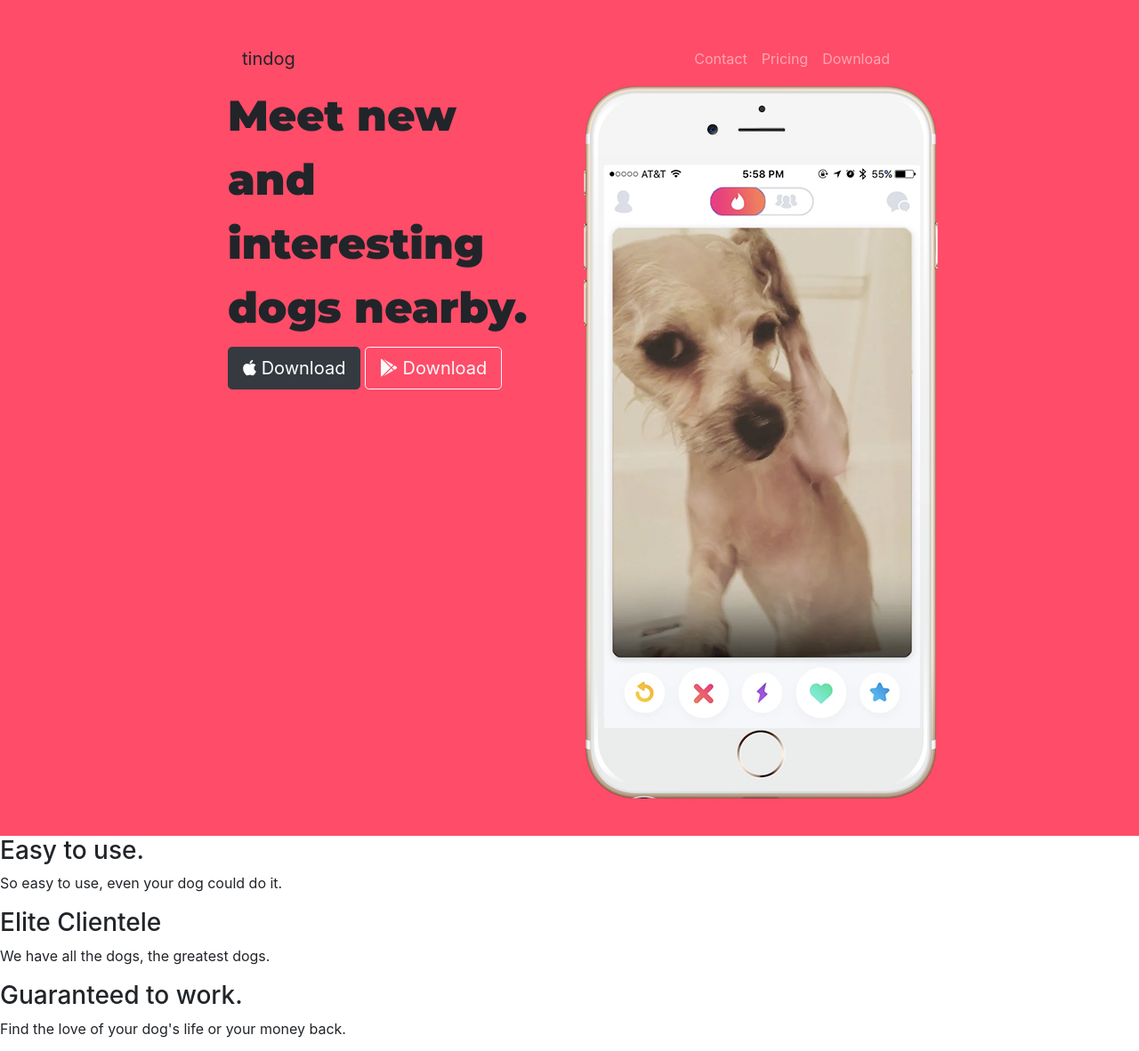
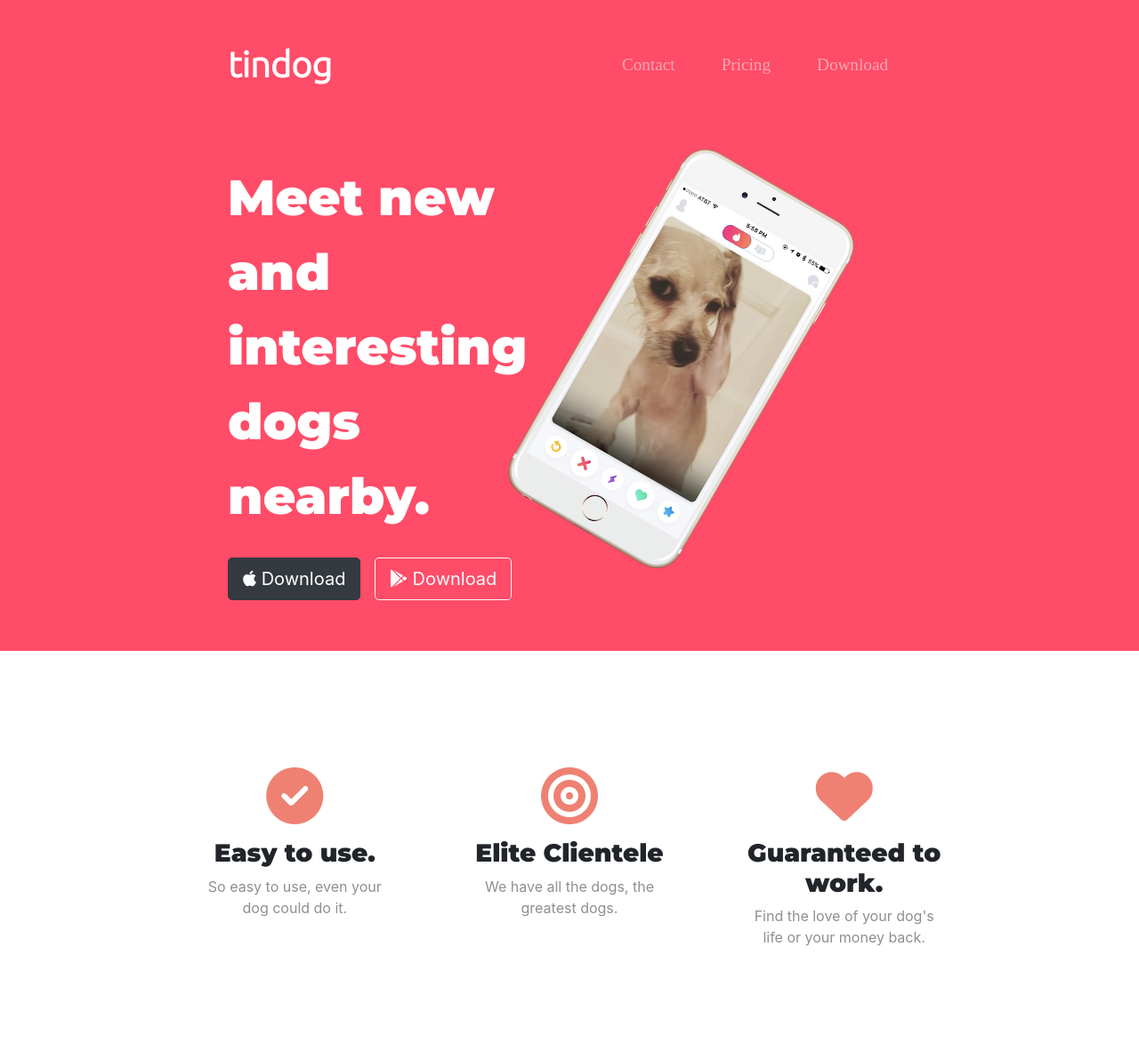
Before and after one commit to gabrieldudekvidal/tindog-bootstrap-4, a plain HTML site: page index.html in a window 1280 px wide. Shown: the top 1182 px of the page at 89% size. Drawn offline with nearby package versions, Linux system fonts and the light colour scheme.

Commit message:
finished bootstrap basics

```diff
--- a/css/styles.css
+++ b/css/styles.css
@@ -1,5 +1,11 @@
+
+body{
+ font-style: "Montserrat";
+}
+
 #title {
   background-color: #ff4c68;
+  color: #ffffff;
 }
 
 .container-fluid{
@@ -8,6 +14,69 @@ padding: 3% 20%;
 
 h1 {
   font-family: 'Montserrat', sans-serif;
-  font-size: 3rem;
+  font-size: 3.5rem;
   line-height: 1.5;
 }
+
+h3{
+  font-family: "Montserrat";
+}
+
+p{
+  color: #8F8F8F;
+}
+
+/* Navigation Bar*/
+
+.navbar{
+  padding: 0 0 4.5rem;
+}
+
+.navbar-brand {
+  font-family: "Ubuntu";
+  font-size: 2.5rem;
+  font-weight: bold;
+}
+
+.nav-item {
+  padding: 0 18px;
+}
+
+.nav-link {
+  font-size: 1.2rem;
+  font-family: "Montserrat-Light";
+}
+
+/* Download-Buttons */
+
+.download-button{
+  margin: 5% 3% 5% 0;
+}
+
+/* Title Image */
+
+.title-image{
+  width: 60%;
+  transform: rotate(30deg);
+}
+
+/* Features Section */
+/* "#" is used because it's an ID */
+
+#features {
+  padding: 7% 15%;
+}
+
+.feature-box{
+  text-align: center;
+  padding: 4.5%;
+}
+
+.icon{
+  color: #ef8172;
+  margin-bottom: 1rem;
+}
+
+.icon:hover{
+  color: #ff4c68;
+}
--- a/index.html
+++ b/index.html
@@ -8,19 +8,27 @@
   <meta name="viewport" content="width=device-width, initial-scale=1, shrink-to-fit=no">
 
   <!-- CSS Stylesheets -->
-  <link rel="stylesheet" href="https://maxcdn.bootstrapcdn.com/bootstrap/4.0.0/css/bootstrap.min.css" integrity="sha384-Gn5384xqQ1aoWXA+058RXPxPg6fy4IWvTNh0E263XmFcJlSAwiGgFAW/dAiS6JXm" crossorigin="anonymous">
+  <link rel="stylesheet" href="https://maxcdn.bootstrapcdn.com/bootstrap/4.0.0/css/bootstrap.min.css"
+    integrity="sha384-Gn5384xqQ1aoWXA+058RXPxPg6fy4IWvTNh0E263XmFcJlSAwiGgFAW/dAiS6JXm" crossorigin="anonymous">
   <link rel="stylesheet" href="css/styles.css">
 
   <!-- Google Fonts -->
-  <link href="https://fonts.googleapis.com/css2?family=Montserrat:wght@900&family=Ubuntu:wght@300&display=swap" rel="stylesheet">
+  <link href="https://fonts.googleapis.com/css2?family=Montserrat:wght@900&family=Ubuntu:wght@300&display=swap"
+    rel="stylesheet">
 
   <!-- Font Awesome -->
   <script src="https://kit.fontawesome.com/afc7b88311.js" crossorigin="anonymous"></script>
 
   <!-- Bootstrap Scripts -->
-  <script src="https://code.jquery.com/jquery-3.2.1.slim.min.js" integrity="sha384-KJ3o2DKtIkvYIK3UENzmM7KCkRr/rE9/Qpg6aAZGJwFDMVNA/GpGFF93hXpG5KkN" crossorigin="anonymous"></script>
-  <script src="https://cdnjs.cloudflare.com/ajax/libs/popper.js/1.12.9/umd/popper.min.js" integrity="sha384-ApNbgh9B+Y1QKtv3Rn7W3mgPxhU9K/ScQsAP7hUibX39j7fakFPskvXusvfa0b4Q" crossorigin="anonymous"></script>
-  <script src="https://maxcdn.bootstrapcdn.com/bootstrap/4.0.0/js/bootstrap.min.js" integrity="sha384-JZR6Spejh4U02d8jOt6vLEHfe/JQGiRRSQQxSfFWpi1MquVdAyjUar5+76PVCmYl" crossorigin="anonymous"></script>
+  <script src="https://code.jquery.com/jquery-3.2.1.slim.min.js"
+    integrity="sha384-KJ3o2DKtIkvYIK3UENzmM7KCkRr/rE9/Qpg6aAZGJwFDMVNA/GpGFF93hXpG5KkN" crossorigin="anonymous">
+  </script>
+  <script src="https://cdnjs.cloudflare.com/ajax/libs/popper.js/1.12.9/umd/popper.min.js"
+    integrity="sha384-ApNbgh9B+Y1QKtv3Rn7W3mgPxhU9K/ScQsAP7hUibX39j7fakFPskvXusvfa0b4Q" crossorigin="anonymous">
+  </script>
+  <script src="https://maxcdn.bootstrapcdn.com/bootstrap/4.0.0/js/bootstrap.min.js"
+    integrity="sha384-JZR6Spejh4U02d8jOt6vLEHfe/JQGiRRSQQxSfFWpi1MquVdAyjUar5+76PVCmYl" crossorigin="anonymous">
+  </script>
 </head>
 
 <body>
@@ -35,7 +43,8 @@
 
         <a class="navbar-brand" href"">tindog</a>
 
-        <button class="navbar-toggler" type="button" data-toggle="collapse" data-target="#main-navbar" aria-controls="navbarTogglerDemo01" aria-expanded="false" aria-label="Toggle navigation">
+        <button class="navbar-toggler" type="button" data-toggle="collapse" data-target="#main-navbar"
+          aria-controls="navbarTogglerDemo01" aria-expanded="false" aria-label="Toggle navigation">
           <span class="navbar-toggler-icon"></span>
         </button>
 
@@ -62,12 +71,14 @@
 
         <div class="col-lg-6">
           <h1>Meet new and interesting dogs nearby.</h1>
-          <button type="button" class="btn btn-dark btn-lg"><i class="fab fa-apple"></i> Download</button>
-          <button type="button" class="btn btn-outline-light btn-lg"><i class="fab fa-google-play"></i> Download</button>
+          <button type="button" class="btn btn-dark btn-lg download-button"><i class="fab fa-apple"></i>
+            Download</button>
+          <button type="button" class="btn btn-outline-light btn-lg download-button"><i class="fab fa-google-play"></i>
+            Download</button>
         </div>
 
         <div class="col-lg-6">
-          <img src="images/iphone6.png" alt="iphone-mockup">
+          <img class="title-image" src="images/iphone6.png" alt="iphone-mockup">
         </div>
       </div>
     </div>
@@ -78,14 +89,25 @@
 
   <section id="features">
 
+    <div class="row">
+      <div class="feature-box col-lg-4">
+        <i class="icon fas fa-check-circle fa-4x"></i>
         <h3>Easy to use.</h3>
         <p>So easy to use, even your dog could do it.</p>
+      </div>
 
+      <div class="feature-box col-lg-4">
+        <i class="icon fas fa-bullseye  fa-4x"></i>
         <h3>Elite Clientele</h3>
         <p>We have all the dogs, the greatest dogs.</p>
+      </div>
 
+      <div class="feature-box col-lg-4 ">
+        <i class="icon fas fa-heart fa-4x"></i>
         <h3>Guaranteed to work.</h3>
         <p>Find the love of your dog's life or your money back.</p>
+      </div>
+    </div>
 
   </section>
 
```
Lines whose indentation alone changed are shown as unchanged.
